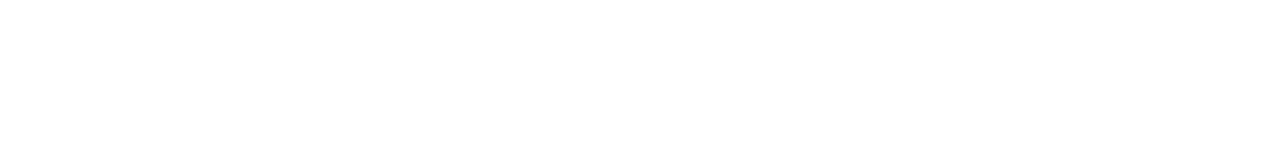
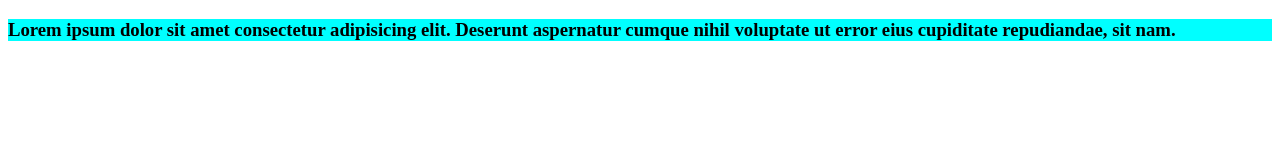
Before and after one commit to MRjayed1/Style, a plain HTML site: page index.html in a window 1280 px wide. Drawn offline with Linux system fonts and the light colour scheme.

Commit message:
added the first blog

```diff
--- a/index.html
+++ b/index.html
@@ -4,8 +4,11 @@
     <meta charset="UTF-8">
     <meta name="viewport" content="width=device-width, initial-scale=1.0">
     <title>My web</title>
+    <link rel="stylesheet" href="style/index.css">
 </head>
 <body>
-
+    <div>
+        <h3 class="bokku">Lorem ipsum dolor sit amet consectetur adipisicing elit. Deserunt aspernatur cumque nihil voluptate ut error eius cupiditate repudiandae, sit nam.</h3>
+    </div>
 </body>
 </html>
--- /dev/null
+++ b/style/index.css
@@ -0,0 +1,3 @@
+.bokku{
+    background-color: aqua;
+}
```
Also changed, not shown: 1 other file.
